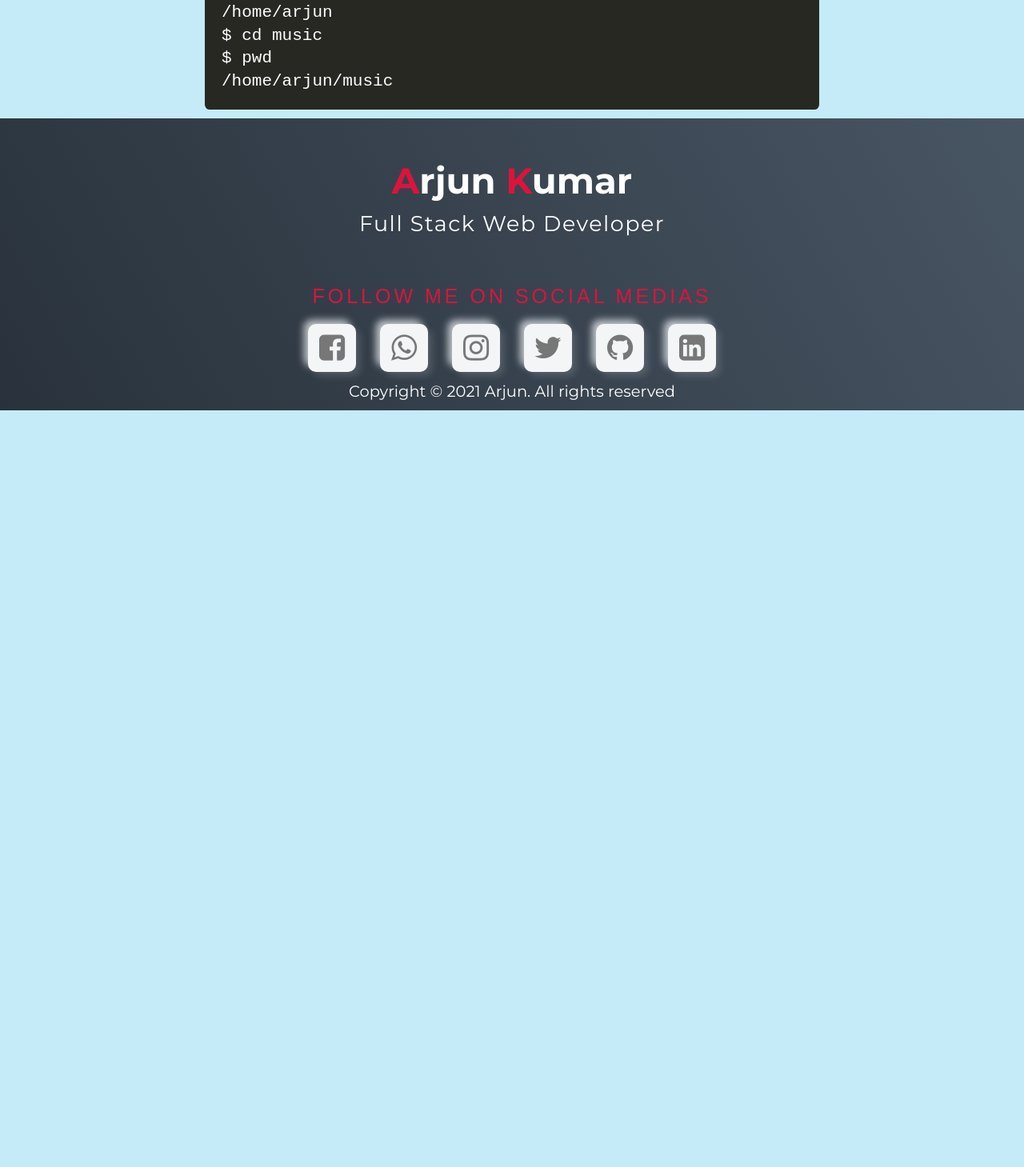
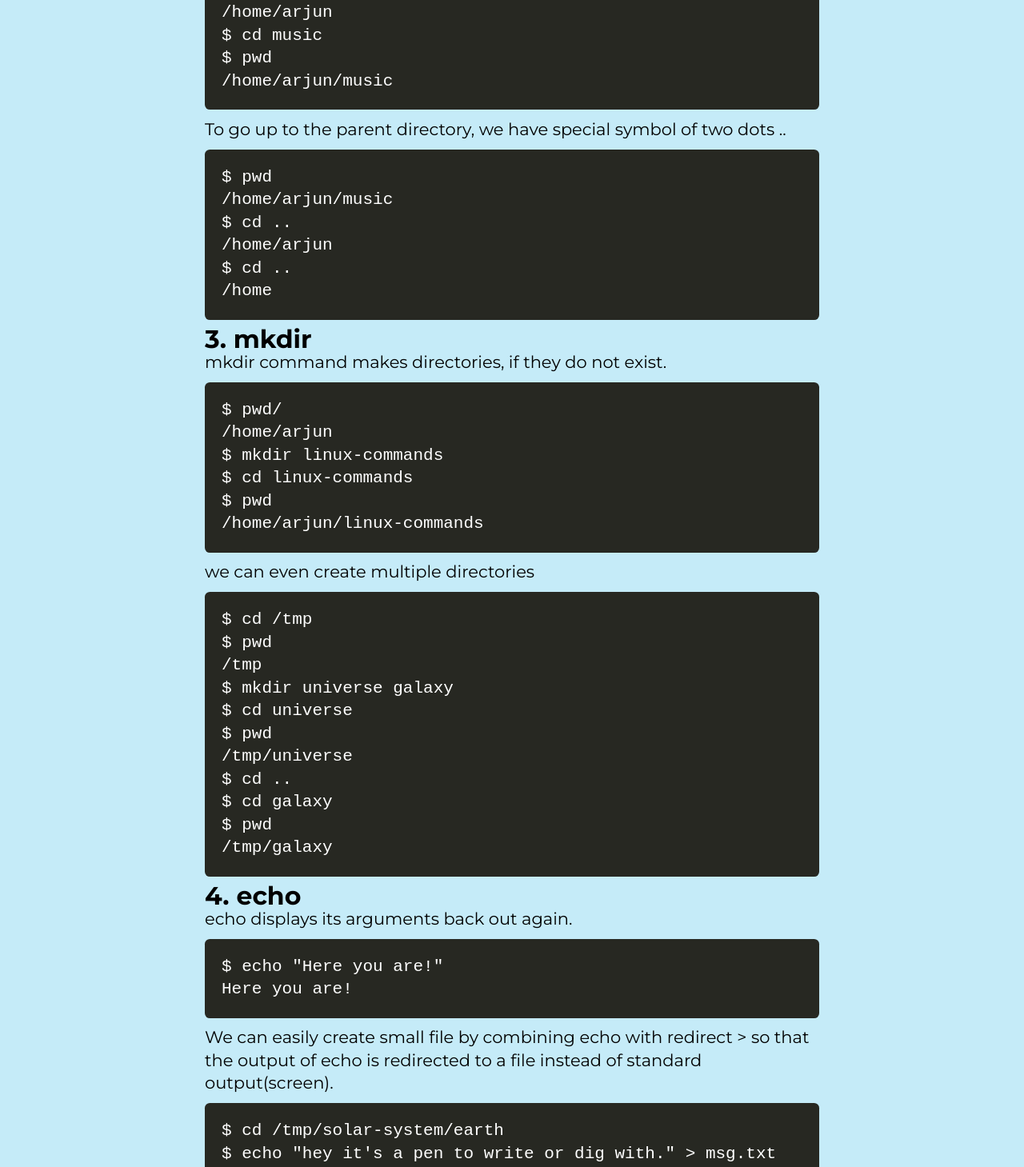
Before and after one commit to arjun-computer-geek/arjun-computer-geek.github.io, a React (Create React App) app: page /important-linux-command in a window 1280 px wide. Shown: the part 2058-3517 px from the top of the page at 80% size. Before the commit the page ends 2571 px from the top, so only its background shows below. Built offline with nearby package versions, Linux system fonts and the light colour scheme.

Commit message:
update - Add more commands to the linux command blog

```diff
--- a/src/components/blogs/Blogs.js
+++ b/src/components/blogs/Blogs.js
@@ -15,19 +15,19 @@ const Blogs = () => {
                     </div>
                     <div className="services-body">
 
+                        <Link className="blog-link"  style={{ border: "none" }} to="/important-linux-command">
+                            <div className="services-item">
+                                <div className="icon"><i className="fa fa-cogs fa-3x"></i></div>
+                                <h2>Important Linux Command</h2>
+                                <p>A guide for important linux command</p>
+                            </div>
+                        </Link>
+
                         <Link  className="blog-link" style={{ border: "none" }} to="/arch_guide">
                             <div className="services-item">
                                 <div className="icon"><i className="fa fa-cogs fa-3x"></i></div>
                                 <h2>Arch Installation Guide</h2>
                                 <p>A Simple and Step By Step Installation Guide to install Arch Linux along with the Windows 10 [Dual boot].</p>
-                            </div>
-                        </Link>
-
-                        <Link className="blog-link"  style={{ border: "none" }} to="/important-linux-command">
-                            <div className="services-item">
-                                <div className="icon"><i className="fa fa-cogs fa-3x"></i></div>
-                                <h2>Important Linux Command</h2>
-                                <p>A guide for important linux command</p>
                             </div>
                         </Link>
 
--- a/src/components/blogs/importLinuxCommand/ImportantLinuxCommand.js
+++ b/src/components/blogs/importLinuxCommand/ImportantLinuxCommand.js
@@ -6,7 +6,7 @@ import './ImportantLinxuCommand.css';
 const ImportantLinuxCommand = () => {
     return (
         <>
-            <MetaData title={'Arch Installation'} />
+            <MetaData title={'Linux Important Commands'} />
             <section className="blogs">
                 <div className="linux-command-blog" >
                     <h1>Important Linux Commands</h1>
@@ -38,8 +38,42 @@ const ImportantLinuxCommand = () => {
                                 <strong>Note : </strong> There is also a directory "root" (as word) for superuser's home which is different from root / directory. Actually, "root" directory is an immediate subdirectory of / root directory.
                             </p>
                             So you can try and observe.
-                            <Code code={`$ cd / \n$ cd root \nbash: cd: root: Permission denied \n$ cd home \n$ pwd \n/home \n$ cd arjun \n$ pwd \n/home/arjun \n$ cd music \n$ pwd \n/home/arjun/music`
-                                        } />
+                            <Code code={`$ cd / \n$ cd root \nbash: cd: root: Permission denied \n$ cd home \n$ pwd \n/home \n$ cd arjun \n$ pwd \n/home/arjun \n$ cd music \n$ pwd \n/home/arjun/music`} />
+                            To go up to the parent directory, we have special symbol of two dots ..
+                            <Code code={`$ pwd \n/home/arjun/music \n$ cd .. \n/home/arjun \n$ cd .. \n/home`} />
+                        </p>
+                        <p>
+                            <h2>3. mkdir</h2>
+                            mkdir command makes directories, if they do not exist.
+                            <Code code={`$ pwd/ \n/home/arjun \n$ mkdir linux-commands \n$ cd linux-commands \n$ pwd \n/home/arjun/linux-commands`} />
+                            we can even create multiple directories
+                            <Code code={`$ cd /tmp \n$ pwd   \n/tmp \n$ mkdir universe galaxy  \n$ cd universe \n$ pwd \n/tmp/universe \n$ cd .. \n$ cd galaxy \n$ pwd \n/tmp/galaxy`} />
+                        </p>
+                        <p>
+                            <h2>4. echo</h2>
+                            echo displays its arguments back out again.
+                            <Code code={`$ echo "Here you are!" \nHere you are!`} />
+                            We can easily create small file by combining echo with redirect &gt; so that the output of echo is redirected to a file instead of standard output(screen).
+                            <Code code={`$ cd /tmp/solar-system/earth \n$ echo "hey it's a pen to write or dig with." > msg.txt \n$ echo "easy to create a file" > msg2.txt \n$ whoami > user.txt`} />
+                            <p className='note'>
+                                <strong>NOTE : </strong>You can also use touch command to create a file.
+                            </p>
+                        </p>
+                        <p>
+                            <h2>5. ls</h2>
+                            ls commands lists directory contents
+                            <Code code={`$ pwd \n/tmp/solar-system/earth \n$ ls \nmsg.txt msg2.txt user.txt \n$ mkdir demo \n$ ls \ndemo msg.txt msg2.txt user.txt`} />
+                            We can even redirect the output of ls to a file.
+                            <Code code={`$ pwd \n/tmp/solar-system/earth \n$ ls > file-list.txt \n$ ls \ndemo file-list.txt msg.txt msg2.txt user.txt`} />
+                            <p className='note'>
+                                <strong>NOTE : </strong>We can use some switches with ls commands
+
+                                <li >-l for long listing of directory contents</li>
+                                <li>-a do not ignore entries starting with .</li>
+
+                                man command prints reference manuals for almost every linux commands.
+                            </p>
+                            <Code code={`$ pwd \n/tmp/solar-system/earth \n$ ls -l \ndrwxrwxr-x. 3 arjun  arjun  1640 sept 22 17:17  demo \n-rw-rw-r--. 1 arjun  arjun  143309 sept 22 11:52  file-list.txt \n-rw-rw-r--. 1 arjun  arjun  2386871 sept 22 11:57  msg.txt \n-rw-rw-r--. 1 arjun  arjun  2386871 sept 22 11:57  msg2.txt \n-rw-rw-r--. 1 arjun  arjun  2669948 sept 22 12:26  user.txt`} />
                         </p>
                     </p>
                 </div>
```
